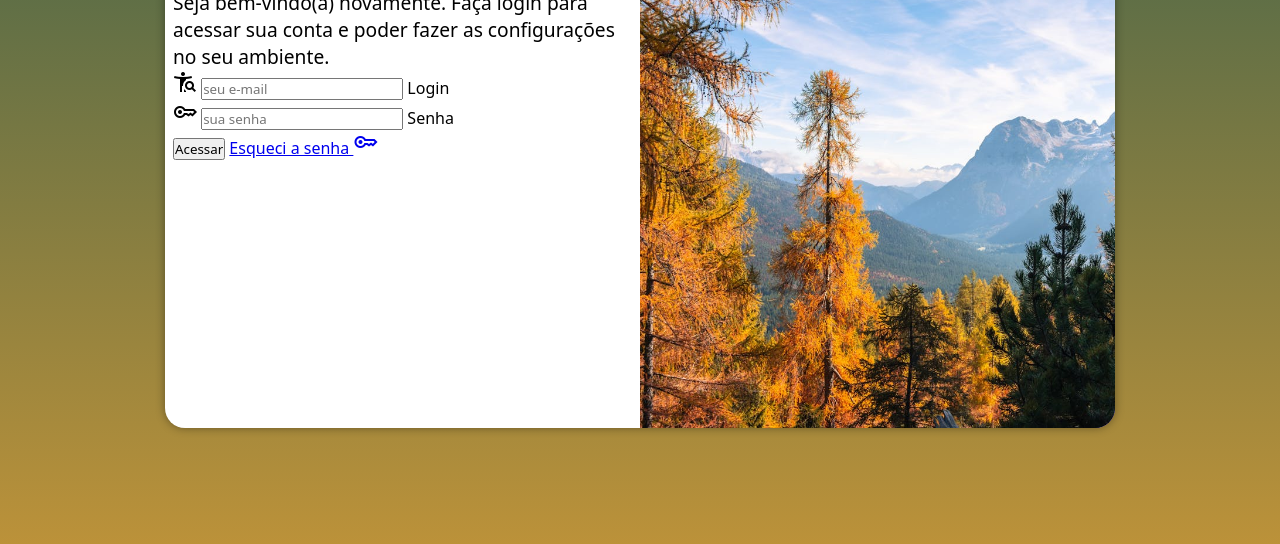
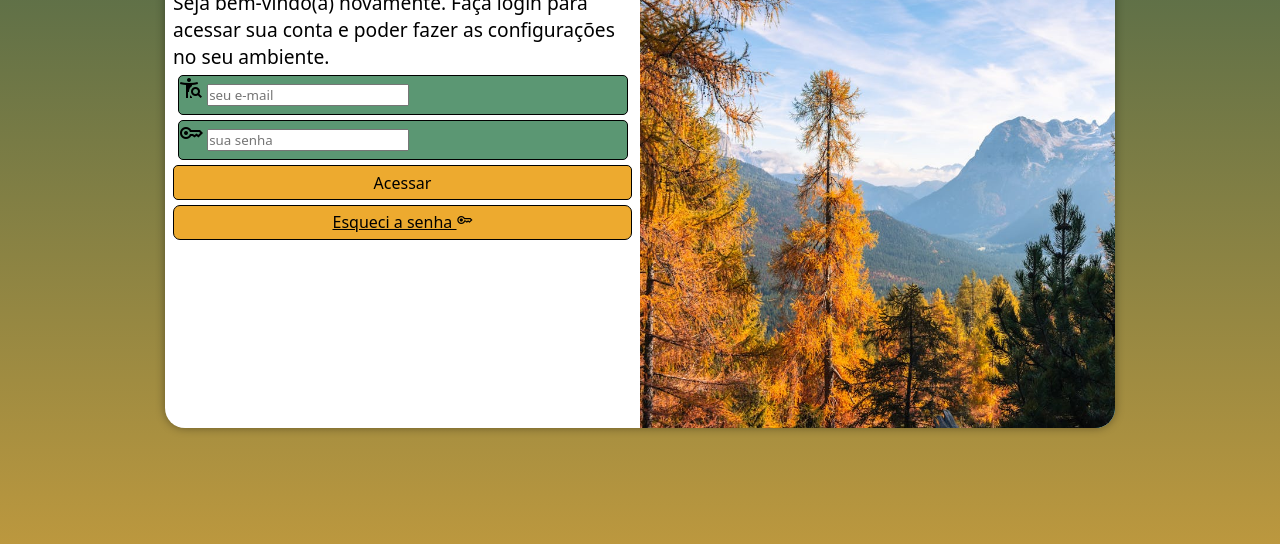
Before and after one commit to fabians84f/projeto-login, a plain HTML site: page index.html in a window 1280 px wide. Shown: the part 222-766 px from the top of the page. Drawn offline with nearby package versions, Linux system fonts and the light colour scheme.

Commit message:
projeto login

```diff
--- a/estilos/style.css
+++ b/estilos/style.css
@@ -8,7 +8,7 @@
 }
 
 body, html {
-   background-color:#3b614b;
+   background-color:#3bb490;
    height: 100vh;
    width: 100vw;
    background-image: linear-gradient(to top, #cc9837ec, #3b614b);
@@ -38,7 +38,7 @@ section#login {
 }
 
 section#login > div#imagem {
-   background: #5f2c82 url(../imagens/pexels-oskar-gross-1074333632-34302381.jpg) no-repeat;
+   background: #79cfc8 url(../imagens/pexels-oskar-gross-1074333632-34302381.jpg) no-repeat;
    background-size: cover;
    height: 200px;
 }
@@ -56,3 +56,55 @@ div#formulario > h1 {
 div#formulario > p {
    font-size: 0.8em;
 }
+
+form > div.campo {
+   background-color:#5b9773;
+   display: block;
+   width: 98%;
+   height: 40px;
+   border-radius: 5px;
+   margin: 5px;
+   border: 1px solid black;
+}
+
+div.campo > label {
+   display: none;
+}
+
+form > input[type=submit] {
+   display: block;
+   font-size: 1em;
+   width: 100%;
+   height: 35px;
+   background-color:#eca41fec;
+   border: none;
+   border-radius: 5px;
+   cursor: pointer;
+   border: 1px solid black;
+}
+
+form > input[type=submit]:hover {
+   background-color: #ac8030ec;
+}
+
+form > a.botao {
+   display: block;
+   text-align: center;
+   font-size: 1em;
+   width: 100%;
+   height: 35px;
+   padding-top: 5px;
+   margin-top: 5px;
+   background-color: #eca41fec;
+   border-radius: 7px;
+   border: 1px solid black;
+   color: black;
+}
+
+form > a.botao:hover {
+   background-color: #cc9837ec;
+}
+
+form > a.botao > span {
+  font-size: 1em;
+}
--- a/index.html
+++ b/index.html
@@ -31,7 +31,7 @@
                 <label for="isenha">Senha</label>
             </div>
         <input type="submit" value="Acessar">
-                        <a href="esqueci.html">
+        <a href="esqueci.html" class="botao">
             Esqueci a senha <span class="material-symbols-outlined">key</span>
         </a>
         </form>
```
Lines whose indentation alone changed are shown as unchanged.
